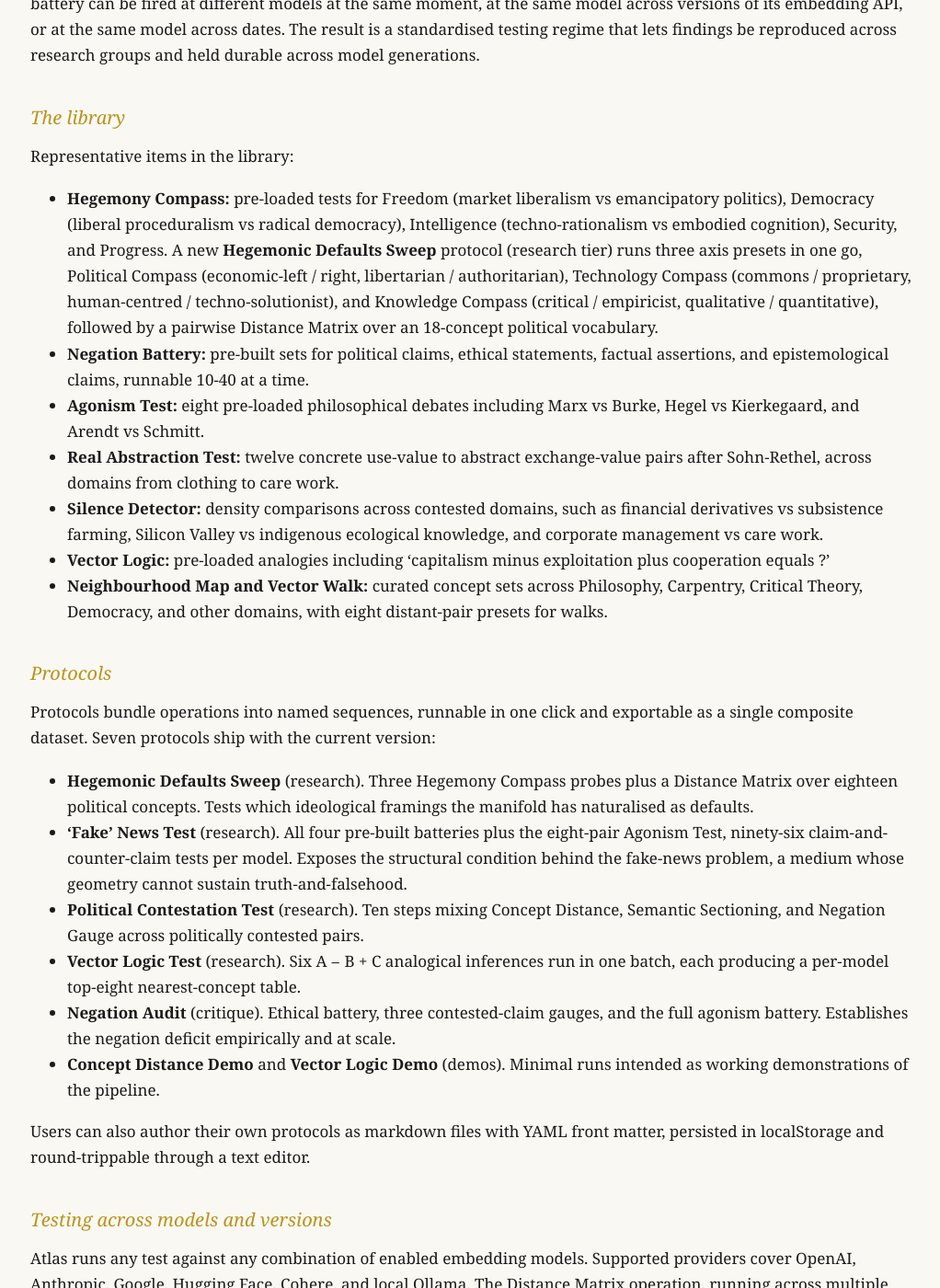
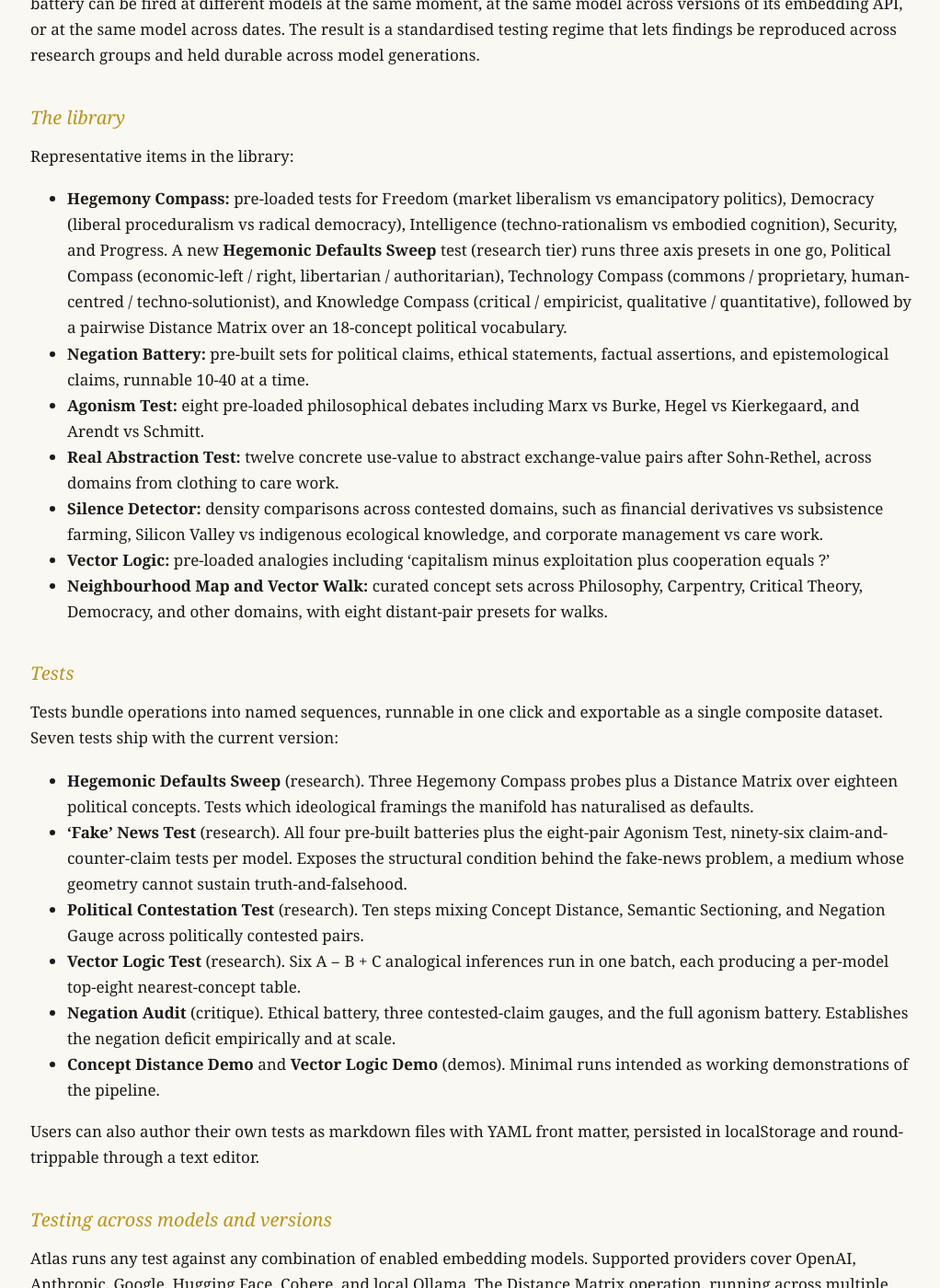
Before and after one commit to vector-lab-tools/vector-lab-tools.github.io, a Jekyll site: the page built from tools/manifold-atlas.md, in a window 1280 px wide and 1400 px high, scrolled down 1634 px. Shown: the whole window at 92% size, without its empty margins (127-1149 px from the left). Built offline with Jekyll 4.4.1, drawn with Linux system fonts in a browser that asks for light colours.

Commit message:
Manifold Atlas deep dive: rename Protocols to Tests
Mirrors the in-app rename. Section heading, body references, and the
Hegemonic Defaults Sweep mention in the library all updated.

Supported-by: Claude

```diff
--- a/tools/manifold-atlas.md
+++ b/tools/manifold-atlas.md
@@ -51,7 +51,7 @@ Each operation ships with a curated library of pre-built tests. These form a sta
 
 Representative items in the library:
 
-- **Hegemony Compass:** pre-loaded tests for Freedom (market liberalism vs emancipatory politics), Democracy (liberal proceduralism vs radical democracy), Intelligence (techno-rationalism vs embodied cognition), Security, and Progress. A new **Hegemonic Defaults Sweep** protocol (research tier) runs three axis presets in one go, Political Compass (economic-left / right, libertarian / authoritarian), Technology Compass (commons / proprietary, human-centred / techno-solutionist), and Knowledge Compass (critical / empiricist, qualitative / quantitative), followed by a pairwise Distance Matrix over an 18-concept political vocabulary.
+- **Hegemony Compass:** pre-loaded tests for Freedom (market liberalism vs emancipatory politics), Democracy (liberal proceduralism vs radical democracy), Intelligence (techno-rationalism vs embodied cognition), Security, and Progress. A new **Hegemonic Defaults Sweep** test (research tier) runs three axis presets in one go, Political Compass (economic-left / right, libertarian / authoritarian), Technology Compass (commons / proprietary, human-centred / techno-solutionist), and Knowledge Compass (critical / empiricist, qualitative / quantitative), followed by a pairwise Distance Matrix over an 18-concept political vocabulary.
 - **Negation Battery:** pre-built sets for political claims, ethical statements, factual assertions, and epistemological claims, runnable 10-40 at a time.
 - **Agonism Test:** eight pre-loaded philosophical debates including Marx vs Burke, Hegel vs Kierkegaard, and Arendt vs Schmitt.
 - **Real Abstraction Test:** twelve concrete use-value to abstract exchange-value pairs after Sohn-Rethel, across domains from clothing to care work.
@@ -59,9 +59,9 @@ Representative items in the library:
 - **Vector Logic:** pre-loaded analogies including ‘capitalism minus exploitation plus cooperation equals ?’
 - **Neighbourhood Map and Vector Walk:** curated concept sets across Philosophy, Carpentry, Critical Theory, Democracy, and other domains, with eight distant-pair presets for walks.
 
-### Protocols
+### Tests
 
-Protocols bundle operations into named sequences, runnable in one click and exportable as a single composite dataset. Seven protocols ship with the current version:
+Tests bundle operations into named sequences, runnable in one click and exportable as a single composite dataset. Seven tests ship with the current version:
 
 - **Hegemonic Defaults Sweep** (research). Three Hegemony Compass probes plus a Distance Matrix over eighteen political concepts. Tests which ideological framings the manifold has naturalised as defaults.
 - **'Fake' News Test** (research). All four pre-built batteries plus the eight-pair Agonism Test, ninety-six claim-and-counter-claim tests per model. Exposes the structural condition behind the fake-news problem, a medium whose geometry cannot sustain truth-and-falsehood.
@@ -70,7 +70,7 @@ Protocols bundle operations into named sequences, runnable in one click and expo
 - **Negation Audit** (critique). Ethical battery, three contested-claim gauges, and the full agonism battery. Establishes the negation deficit empirically and at scale.
 - **Concept Distance Demo** and **Vector Logic Demo** (demos). Minimal runs intended as working demonstrations of the pipeline.
 
-Users can also author their own protocols as markdown files with YAML front matter, persisted in localStorage and round-trippable through a text editor.
+Users can also author their own tests as markdown files with YAML front matter, persisted in localStorage and round-trippable through a text editor.
 
 ### Testing across models and versions
 
```
